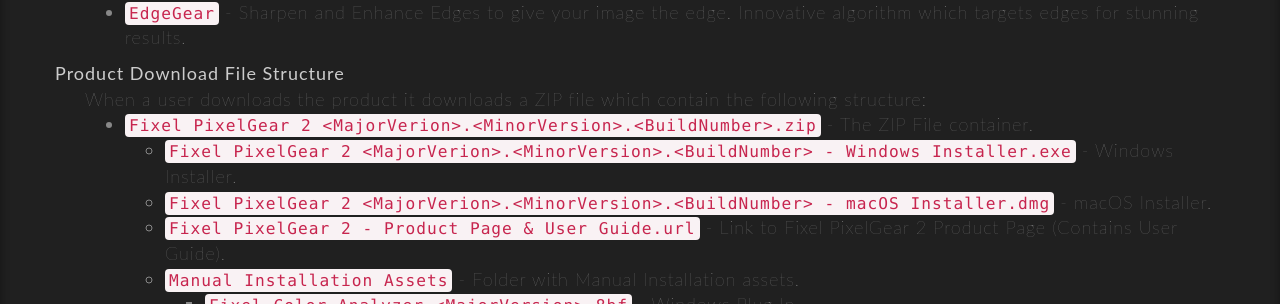
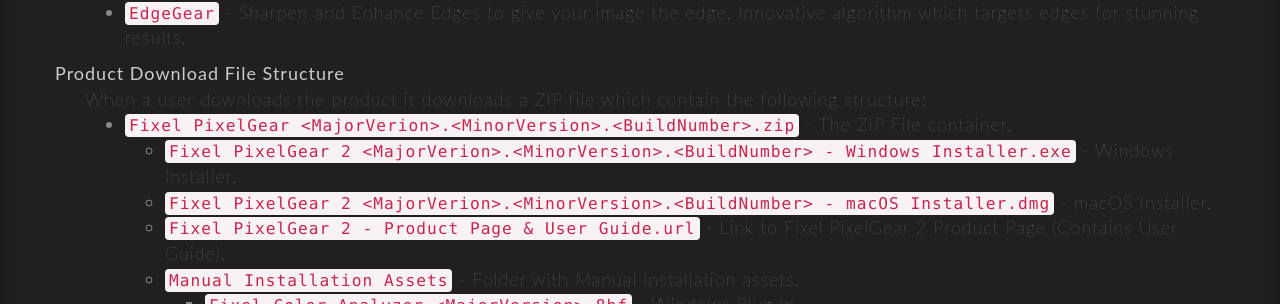
Before and after one commit to FixelAlgorithmsTeam/fixel, a Jekyll site: the page built from support/fixel-pixelgear-2-installation-guide.html, in a window 1280 px wide and 900 px high, scrolled down 464 px. Shown: the part 144-448 px from the top of the window. Built offline with Jekyll 4.4.1, drawn with Linux system fonts in a browser that asks for light colours; nearby versions of some CDN libraries; comment, search, counter and statistics services are not loaded.

```diff
--- a/support/fixel-pixelgear-2-installation-guide.html
+++ b/support/fixel-pixelgear-2-installation-guide.html
@@ -41,7 +41,7 @@
 						<dd>
 							When a user downloads the product it downloads a ZIP file which contain the following structure:
 							<ul>
-							<li><code>Fixel PixelGear 2 &lt;MajorVerion&gt;.&lt;MinorVersion&gt;.&lt;BuildNumber&gt;.zip</code> - The ZIP File container.<ul>
+							<li><code>Fixel PixelGear &lt;MajorVerion&gt;.&lt;MinorVersion&gt;.&lt;BuildNumber&gt;.zip</code> - The ZIP File container.<ul>
 							<li><code>Fixel PixelGear 2 &lt;MajorVerion&gt;.&lt;MinorVersion&gt;.&lt;BuildNumber&gt; - Windows Installer.exe</code> - Windows Installer.</li>
 							<li><code>Fixel PixelGear 2 &lt;MajorVerion&gt;.&lt;MinorVersion&gt;.&lt;BuildNumber&gt; - macOS Installer.dmg</code> - macOS Installer.</li>
 							<li><code>Fixel PixelGear 2 - Product Page & User Guide.url</code> - Link to Fixel PixelGear 2 Product Page (Contains User Guide).</li>
@@ -123,7 +123,7 @@
 						<br>
 						<br>
 						<figure>
-							<a href="images/FixelPixelGear 2UiLaunch.png"><img src="images/FixelPixelGear 2UiLaunch.png" alt="Launching Fixel PixelGear 2 UI" width="750" height="300" class="img-responsive img-center" style="margin-bottom: 25px; margin-bottom: 25px"></a>
+							<a href="images/FixelPixelGear2UiLaunch.png"><img src="images/FixelPixelGear2UiLaunch.png" alt="Launching Fixel PixelGear 2 UI" width="750" height="300" class="img-responsive img-center" style="margin-bottom: 25px; margin-bottom: 25px"></a>
 							<figcaption>How to Launch Fixel PixelGear 2 on Adobe Photoshop CC (All Versions)</figcaption>
 						</figure>
 						<br>
```
Also changed, not shown: support/images/FixelPixelGear2UiLaunch.png (added).
